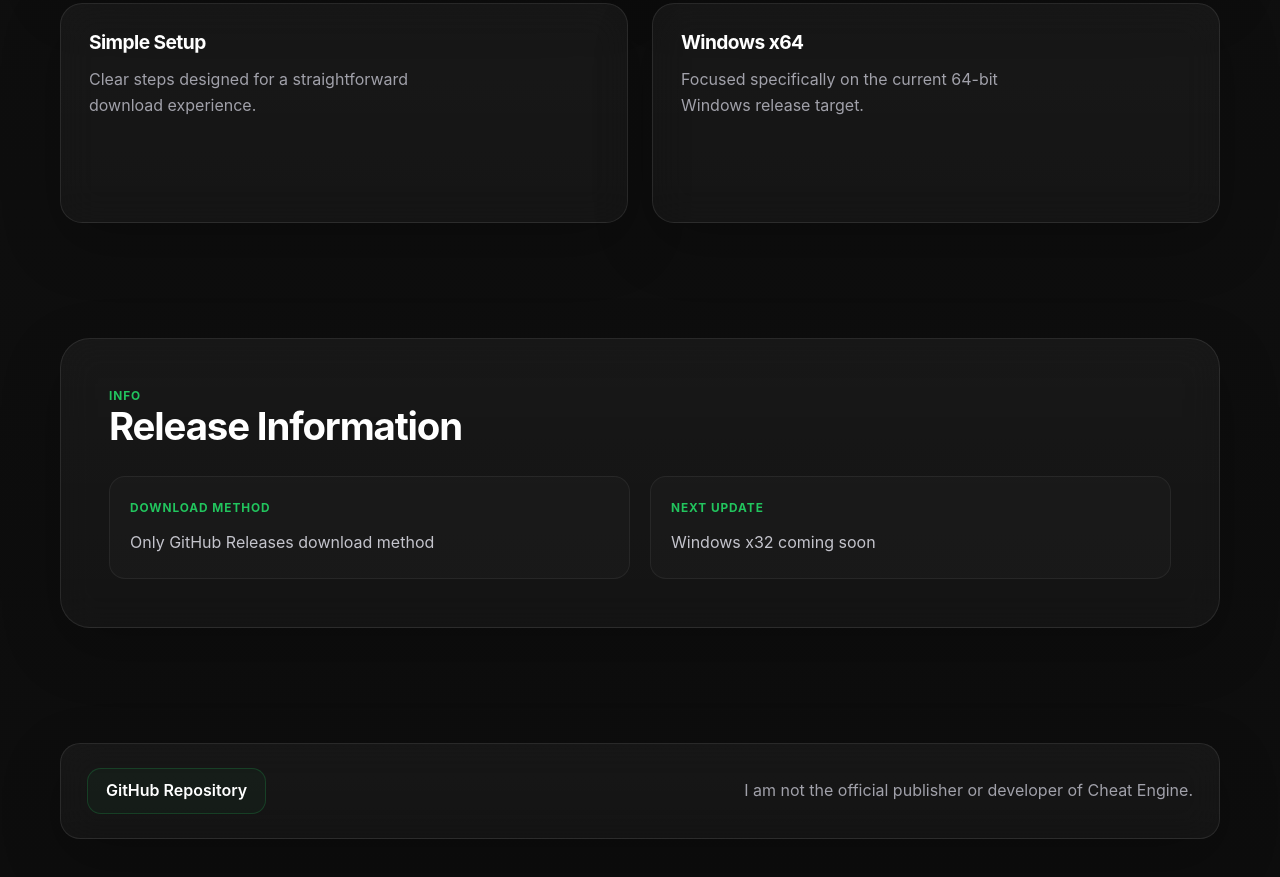
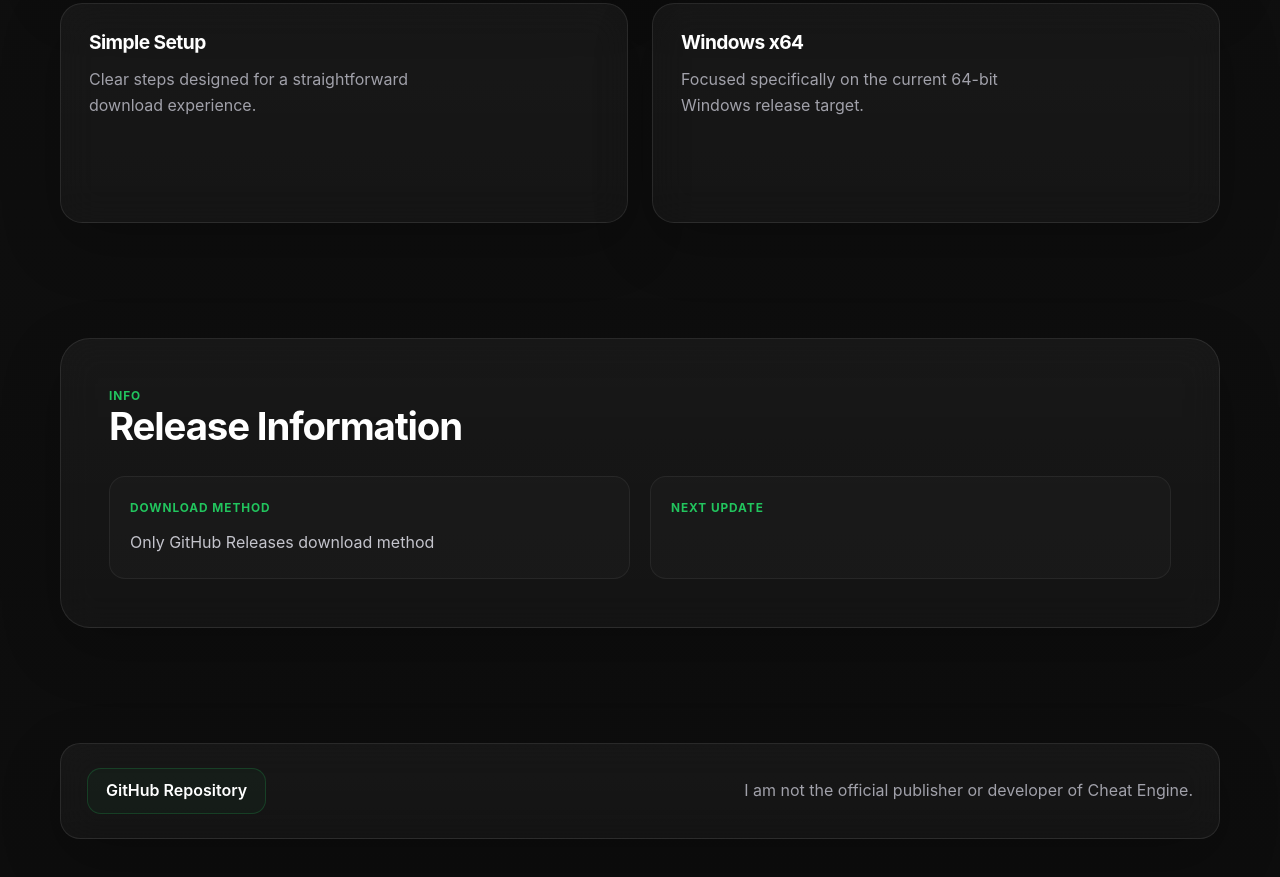
Before and after one commit to blvfvuz5/cheatengine-x64, a plain HTML site: page index.html in a window 1280 px wide. Shown: the part 1935-2812 px from the top of the page. Drawn offline with Linux system fonts and the light colour scheme.

Commit message:
Update index.html

```diff
--- a/index.html
+++ b/index.html
@@ -126,7 +126,6 @@
 
             <div class="info-item reveal">
               <p class="info-label">Next Update</p>
-              <p class="info-value">Windows x32 coming soon</p>
             </div>
           </div>
         </div>
```
